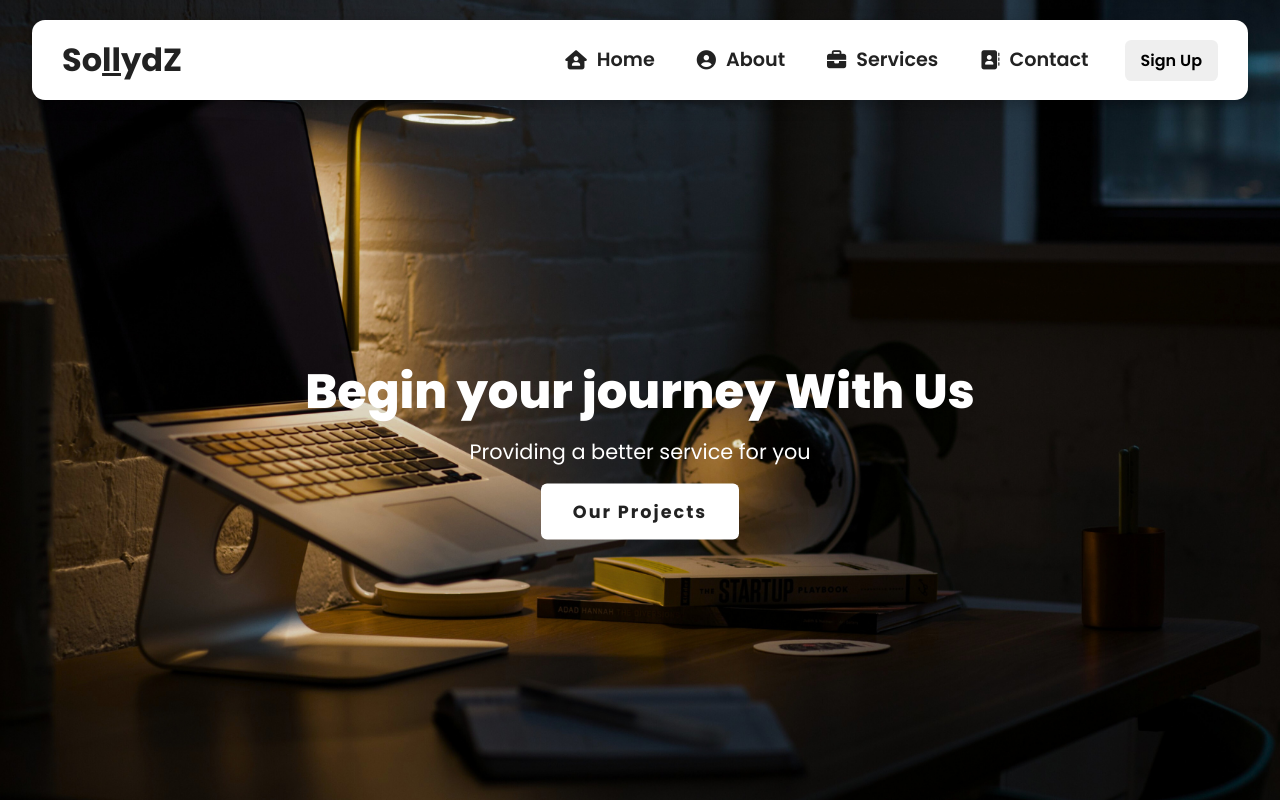
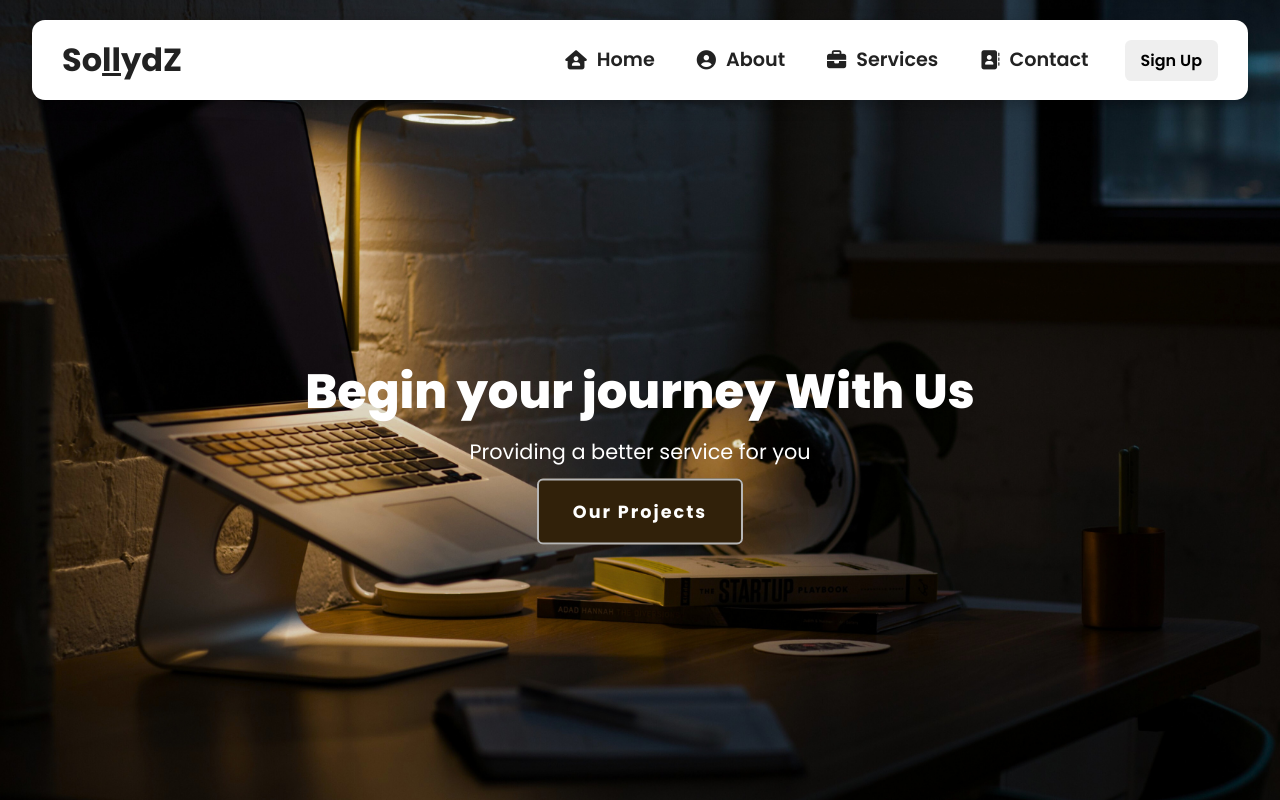
Before and after one commit to huzaifameer/React-web-project, a React (Create React App) app: page / in a window 1280 px wide. In both pictures the pointer is over the link "Our Projects". Shown: the top 800 px of the page. Built offline with nearby package versions, Linux system fonts and the light colour scheme.

Commit message:
commit14

```diff
--- a/src/Components/Hero-styles.css
+++ b/src/Components/Hero-styles.css
@@ -46,6 +46,13 @@ img{
     letter-spacing: 2px;
     color: #222;
 }
+.hero-text .show:hover{
+    background-color: #31210A;
+    border: 2px solid #B6B6B6;
+    color: #fff;
+    padding: 1.2rem 2.1rem;
+    transition: all 0.2s ease-in-out;
+}
 .hero-text hide{
     display: none;
 }
```
